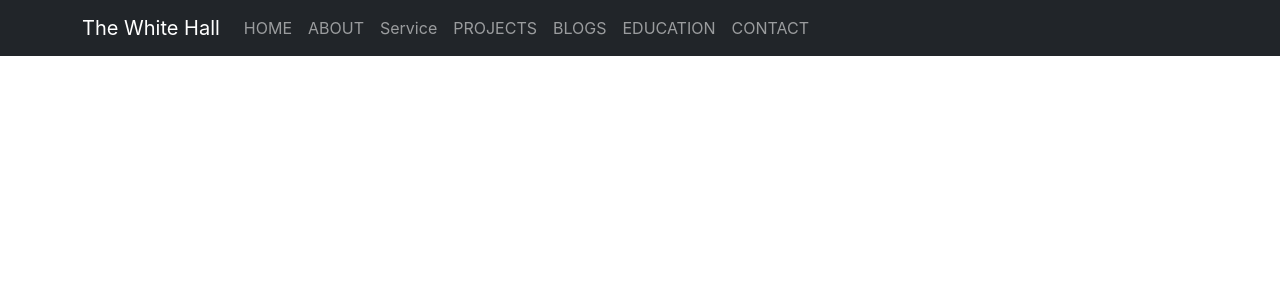
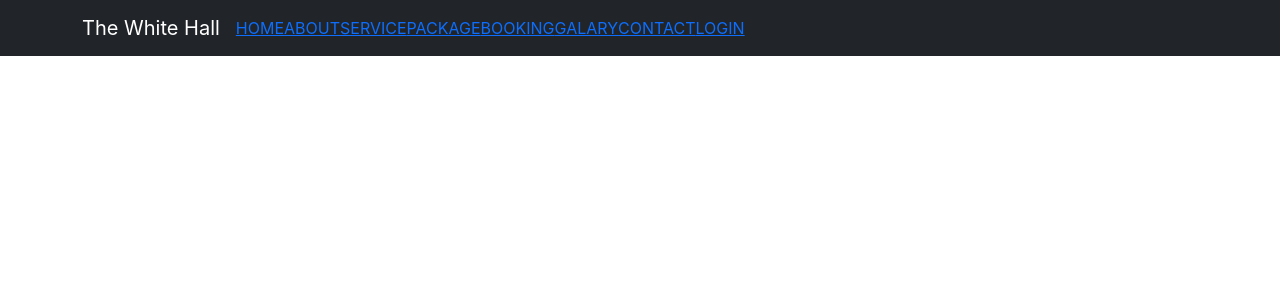
Before and after one commit to dev-hafiz/THE_WHITE_HALL_CLIENT, a React (Create React App) app: page / in a window 1280 px wide. Shown: the top 300 px of the page. Built offline with nearby package versions, Linux system fonts and the light colour scheme.

Commit message:
Header Update

```diff
--- a/package.json
+++ b/package.json
@@ -6,6 +6,7 @@
     "@testing-library/jest-dom": "^5.16.1",
     "@testing-library/react": "^12.1.2",
     "@testing-library/user-event": "^13.5.0",
+    "firebase": "^9.6.1",
     "react": "^17.0.2",
     "react-dom": "^17.0.2",
     "react-router-dom": "6",
--- a/src/App.js
+++ b/src/App.js
@@ -1,5 +1,6 @@
 import { BrowserRouter, Route, Routes } from "react-router-dom";
 import Home from "./Pages/Home/Home";
+import Login from "./Pages/Login/Login";
 
 
 function App() {
@@ -10,6 +11,9 @@ function App() {
        <Routes>
        <Route path="/" element={<Home />} />
        </Routes>
+       <Routes>
+       <Route path="/login" element={<Login />} />
+       </Routes>
     </BrowserRouter>
   </div>
   );
--- a/src/Pages/Login/Login.js
+++ b/src/Pages/Login/Login.js
@@ -0,0 +1,11 @@
+import React from 'react';
+
+const Login = () => {
+    return (
+        <div>
+            <h1>This is Login Pagee</h1>
+        </div>
+    );
+};
+
+export default Login;
--- /dev/null
+++ b/src/Pages/Shared/Header/Header.css
@@ -0,0 +1,3 @@
+ul li link{
+    text-decoration: none;
+}
--- a/src/Pages/Shared/Header/Header.js
+++ b/src/Pages/Shared/Header/Header.js
@@ -1,5 +1,6 @@
 import React from 'react';
-
+import { Routes, Route, Link } from "react-router-dom";
+import './Header.css'
 const Header = () => {
     return (
         <div>
@@ -18,44 +19,41 @@ const Header = () => {
           <span className="navbar-toggler-icon "></span>
         </button>
         <div className="collapse navbar-collapse" id="menu">
-          <ul className="navbar-nav ml-auto">
+          <ul className="navbar-nav ml-auto ">
             <li>
-              <a href="#Home" className="nav-link">
-                HOME
-              </a>
+            <Link to="/">HOME</Link>
+
             </li>
             <li>
-              <a href="#About" className="nav-link">
-                ABOUT
-              </a>
+            <Link to="/about">ABOUT</Link>
+
             </li>
 
             <li>
-              <a href="#Service" className="nav-link">
-              Service
-              </a>
+            <Link to="/service">SERVICE</Link>
+
             </li>
 
             <li>
-              <a href="#Projects" className="nav-link">
-                PROJECTS
-              </a>
+            <Link to="/package">PACKAGE</Link>
+
             </li>
             <li>
-              <a href="#Blogs" className="nav-link">
-                BLOGS
-              </a>
+            <Link to="/booking">BOOKING</Link>
+
             </li>
             <li>
-              <a href="#Education" className="nav-link">
-                EDUCATION
-              </a>
+            <Link to="/galary">GALARY</Link>
+
             </li>
 
+
             <li>
-              <a href="#Contact" className="nav-link">
-                CONTACT
-              </a>
+            <Link to="/contact">CONTACT</Link>
+
+            </li>
+            <li>
+            <Link to="/login">LOGIN</Link>
             </li>
           </ul>
         </div>
```
Also changed, not shown: 1 other file (tests, documents, lock files or other folders).
